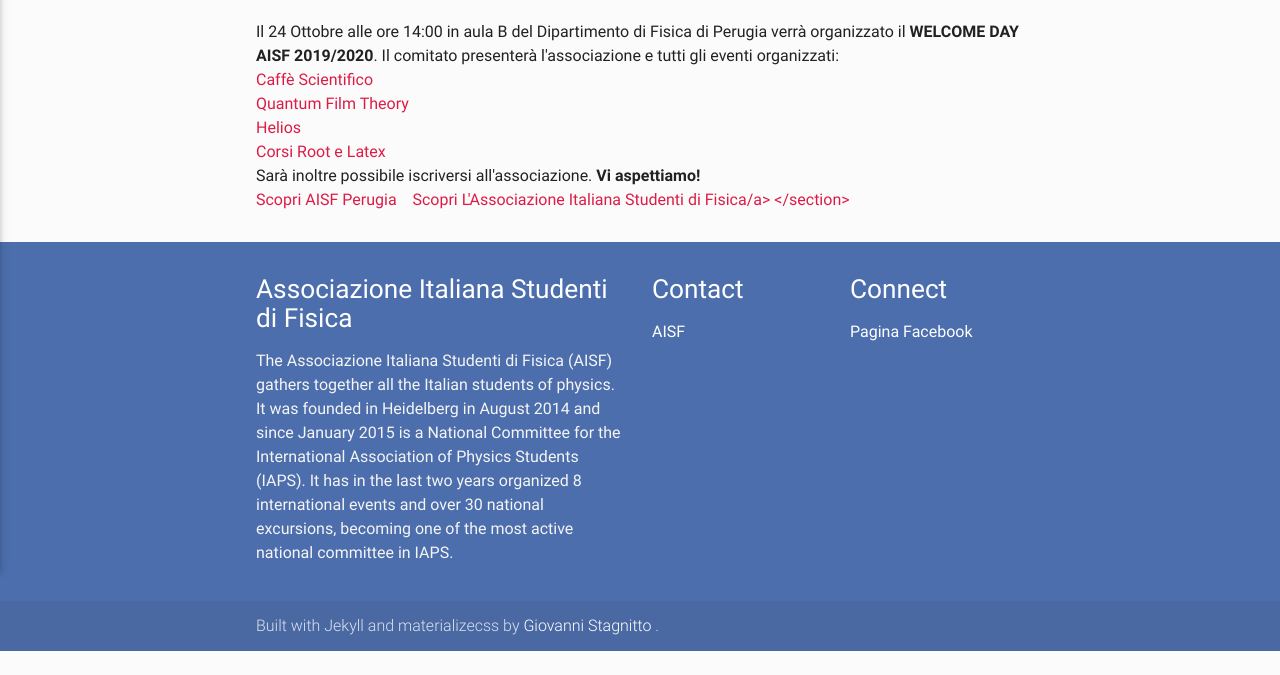
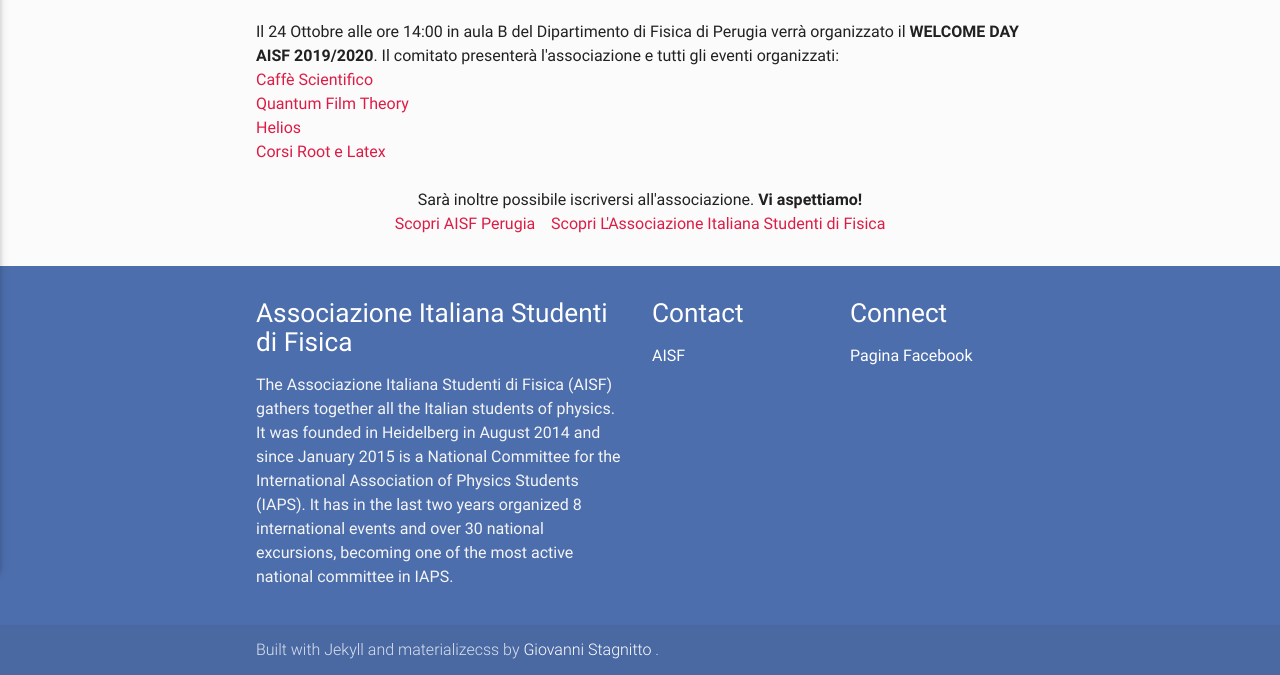
Before and after one commit to ai-sf/aisf_perugia, a Jekyll site: the page built from ProssimiEventi.md, in a window 1280 px wide. Shown: the part 389-1064 px from the top of the page. Built offline with Jekyll 4.4.1, drawn with Linux system fonts in a browser that asks for light colours; nearby versions of some CDN libraries; before the commit the page ends 1040 px from its top, so only the background shows below that.

Commit message:
Update ProssimiEventi.md

```diff
--- a/ProssimiEventi.md
+++ b/ProssimiEventi.md
@@ -19,12 +19,14 @@
 <a href="/perugia/CaffèScientifico"> Caffè Scientifico</a> <br>
 <a href="/perugia/QFT"> Quantum Film Theory</a> <br>
 <a href="/perugia/Helios"> Helios</a> <br>
-<a href="/perugia/Corsi"> Corsi Root e Latex</a> <br>
+<a href="/perugia/Corsi"> Corsi Root e Latex</a> <br><br>
+<center>
 Sarà inoltre possibile iscriversi all'associazione.
 <b>Vi aspettiamo! </b>
 
 <br>
 <a href="/perugia/"> Scopri AISF Perugia</a>&nbsp; &nbsp;
-<a href="http://ai-sf.it">Scopri L'Associazione Italiana Studenti di Fisica/a>
+<a href="http://ai-sf.it">Scopri L'Associazione Italiana Studenti di Fisica</a>
+</center>
 
 </section>
```
